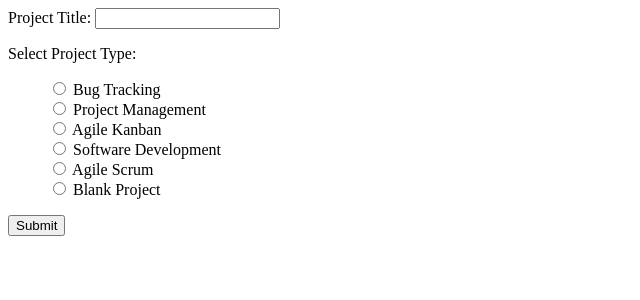
After one commit to nelly-hateva/python-project, a Django app: page /projects/create_project/ in a window 1280 px wide. The commit adds this page. Shown: the top 300 px of the page, without its empty margins (0-640 px from the left). Run offline with Django 3.2, Linux system fonts and the light colour scheme.

Commit message:
CreateProjectForm

```diff
--- a/projects/forms.py
+++ b/projects/forms.py
@@ -1 +1,16 @@
 from django import forms
+
+from projects.models import Project
+
+
+class CreateProjectForm(forms.Form):
+    def __init__(self, *args, **kwargs):
+        super(CreateProjectForm, self).__init__(*args, **kwargs)
+
+        self.fields['title'] = forms.CharField(max_length=50,
+                                               label='Project Title',
+                                               required=True)
+        self.fields['choice'] = forms.ChoiceField(label='Select Project Type',
+                                   widget=forms.RadioSelect,
+                                   choices=Project.TYPE_OF_PROJECTS_CHOICES,
+                                   required=True)
--- a/projects/static/projects/style.css
+++ b/projects/static/projects/style.css
@@ -19,8 +19,7 @@ padding-bottom:4px;
 background-color:#A7C942;
 color:#ffffff;
 }
-#projects tr.alt td
-{
-color:#000000;
-background-color:#EAF2D3;
+
+ul {
+  list-style-type: none;
 }
--- /dev/null
+++ b/projects/templates/projects/create_project.html
@@ -0,0 +1,13 @@
+{% load staticfiles %}
+
+<link rel="stylesheet" type="text/css" href="{% static 'projects/style.css' %}" />
+
+{% if error_message %}<p><strong>{{ error_message }}</strong></p>{% endif %}
+
+<form action="{% url 'projects:add' %}" method="post">{% csrf_token %}
+
+{{form.as_p}}
+
+<input type="submit" value="Submit" />
+
+</form>
--- /dev/null
+++ b/projects/templates/projects/detail.html
@@ -0,0 +1,2 @@
+<h3>{{project.title}}</h3>
+Lead: <a href="">{{project.lead}}</a>
--- a/projects/urls.py
+++ b/projects/urls.py
@@ -1,9 +1,12 @@
-from django.conf.urls import patterns, url
-from django.conf.urls.defaults import include
+from django.conf.urls import patterns, url, include
 
 from projects import views
 
 
 urlpatterns = patterns('',
     url(r'^$', views.IndexView.as_view(), name='index'),
+    url(r'^create_project/$', views.CreateProjectView.as_view(),
+        name='create'),
+    url(r'^add/$', views.AddProjectView.as_view(), name='add'),
+    url(r'^(?P<pk>\d+)/$', views.DetailView.as_view(), name='detail'),
 )
--- a/projects/views.py
+++ b/projects/views.py
@@ -1,6 +1,10 @@
-from django.views.generic import ListView
+from django.views.generic import ListView, DetailView, FormView, RedirectView
+from django.utils import timezone
+from django.http import HttpResponseRedirect
+from django.core.urlresolvers import reverse
 
 from projects.models import Project
+from projects.forms import CreateProjectForm
 
 
 class IndexView(ListView):
@@ -9,3 +13,40 @@ class IndexView(ListView):
 
     def get_queryset(self):
         return Project.objects.order_by('-start_date')
+
+
+class DetailView(DetailView):
+    model = Project
+    template_name = 'projects/detail.html'
+
+    def get_queryset(self):
+        return Project.objects.all()
+
+
+class CreateProjectView(FormView):
+    template_name = 'projects/create_project.html'
+    form_class = CreateProjectForm
+
+
+class AddProjectView(RedirectView):
+    def post(self, request, *args, **kwargs):
+        try:
+            kind = request.POST['choice']
+        except KeyError:
+            # Redisplay the project create form.
+            return render(request, 'projects/create_project.html', {
+                'error_message': "You didn't select type of project.",
+            })
+        else:
+            try:
+                title = request.POST['title']
+            except KeyError:
+                # Redisplay the project create form.
+                return render(request, 'projects/create_project.html', {
+                    'error_message': "Please enter the title of the project.",
+                })
+            else:
+                Project.objects.create(title=title,
+                                       start_date=timezone.now(),
+                                       lead="Nelly Hateva", kind=kind)
+                return HttpResponseRedirect(reverse('projects:index'))
```
Also changed, not shown: projects/templates/projects/index.html (+6 -4 lines), projects/admin.py (line endings or trailing spaces).
